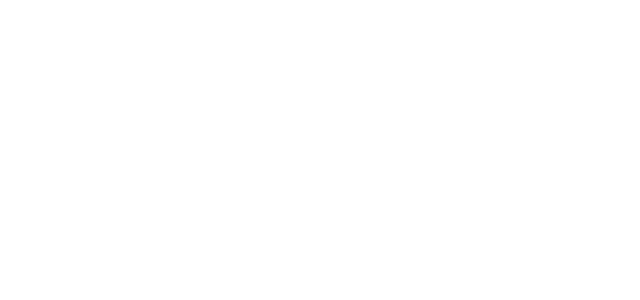
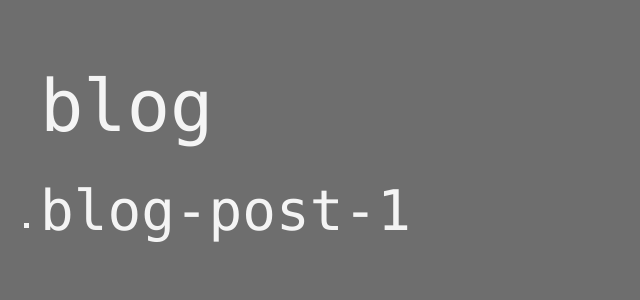
Before and after one commit to hex5e/personal-site, a Nuxt app: page /blog in a window 1280 px wide. Before the commit this address had no page. Shown: the top 300 px of the page, without its empty margins (0-640 px from the left). Built offline with nearby package versions, Linux system fonts and the light colour scheme.

Commit message:
updated main page and blog subpage

```diff
--- /dev/null
+++ b/app/pages/blog/blog-post-1.vue
@@ -0,0 +1,3 @@
+<template>
+  <main>hello world </main>
+</template>
--- /dev/null
+++ b/app/pages/blog/index.vue
@@ -0,0 +1,70 @@
+<template>
+  <main class="blog">
+    <div class="content">
+      <h1 class="title">blog</h1>
+      <ul class="list">
+        <li><NuxtLink class="link" to="/blog/blog-post-1">blog-post-1</NuxtLink></li>
+      </ul>
+    </div>
+  </main>
+</template>
+
+<style scoped>
+.blog {
+  --bg: #6e6e6e;
+  --fg: #f4f4f4;
+
+  min-height: 100vh;
+  background: var(--bg);
+  color: var(--fg);
+}
+
+.content {
+  padding: 70px 40px;
+}
+
+.title {
+  margin: 0 0 40px 0;
+  font-family: ui-monospace, SFMono-Regular, Menlo, Monaco, Consolas,
+    "Liberation Mono", "Courier New", monospace;
+  font-weight: 300;
+  font-size: 72px;
+  line-height: 1;
+}
+
+.list {
+  margin: 0;
+  padding: 0;
+  list-style: square;
+}
+
+.link {
+  font-family: ui-monospace, SFMono-Regular, Menlo, Monaco, Consolas,
+    "Liberation Mono", "Courier New", monospace;
+  font-weight: 300;
+  font-size: 56px;
+  line-height: 1.05;
+  color: inherit;
+  text-decoration: none;
+}
+
+.link:hover {
+  text-decoration: underline;
+  text-decoration-thickness: 6px;
+  text-underline-offset: 10px;
+}
+
+@media (max-width: 900px) {
+  .content {
+    padding: 24px;
+  }
+
+  .title {
+    font-size: 56px;
+  }
+
+  .link {
+    font-size: 44px;
+  }
+}
+</style>
--- a/app/pages/discord.vue
+++ b/app/pages/discord.vue
@@ -3,5 +3,5 @@
 </template>
 
 <script lang="ts" setup>
-    await navigateTo("https://discord.gg/dqJEHkaTZX", {external:true});
+    await navigateTo("https://discord.com/users/hex5e", { external: true });
 </script>
--- a/app/pages/index.vue
+++ b/app/pages/index.vue
@@ -65,7 +65,14 @@
       </h1>
 
       <nav class="nav" aria-label="Primary">
-        <NuxtLink class="navLink" to="/discord">discord</NuxtLink>
+        <a
+          class="navLink"
+          href="https://discord.com/users/hex5e"
+          target="_blank"
+          rel="noopener noreferrer"
+        >
+          discord
+        </a>
         <a
           class="navLink"
           href="https://github.com/hex5e"
@@ -74,7 +81,7 @@
         >
           github
         </a>
-        <span class="navLink navLinkDisabled" aria-disabled="true">blog</span>
+        <NuxtLink class="navLink" to="/blog">blog</NuxtLink>
       </nav>
     </div>
   </main>
@@ -102,6 +109,8 @@
   width: 220px;
   height: auto;
   display: block;
+  transform: rotate(180deg);
+  transform-origin: 50% 50%;
 }
 
 .chevronOutline {
@@ -152,10 +161,6 @@
   text-decoration: none;
 }
 
-.navLinkDisabled {
-  cursor: default;
-}
-
 @media (max-width: 900px) {
   .landing {
     grid-template-columns: 1fr;
```
